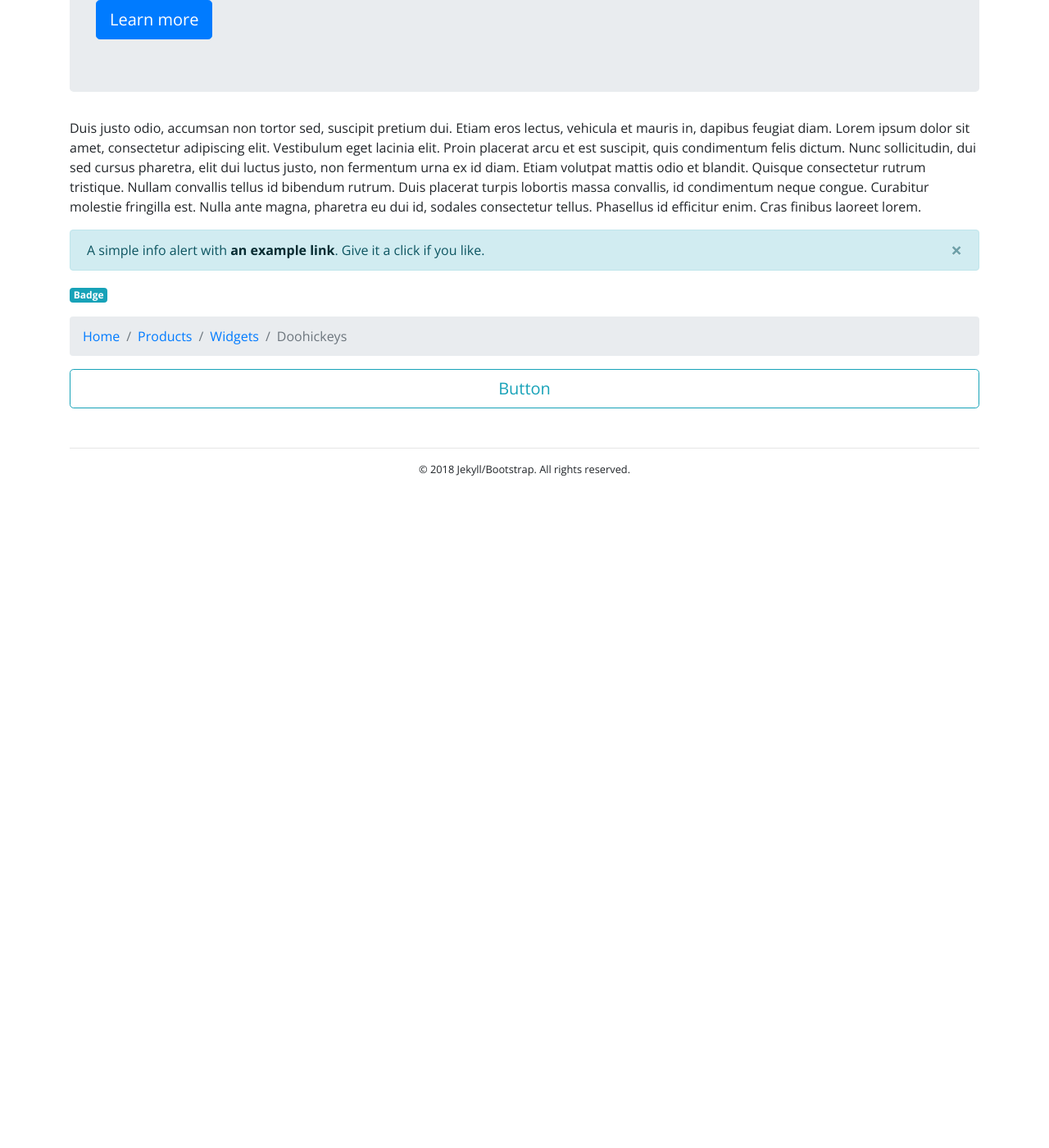
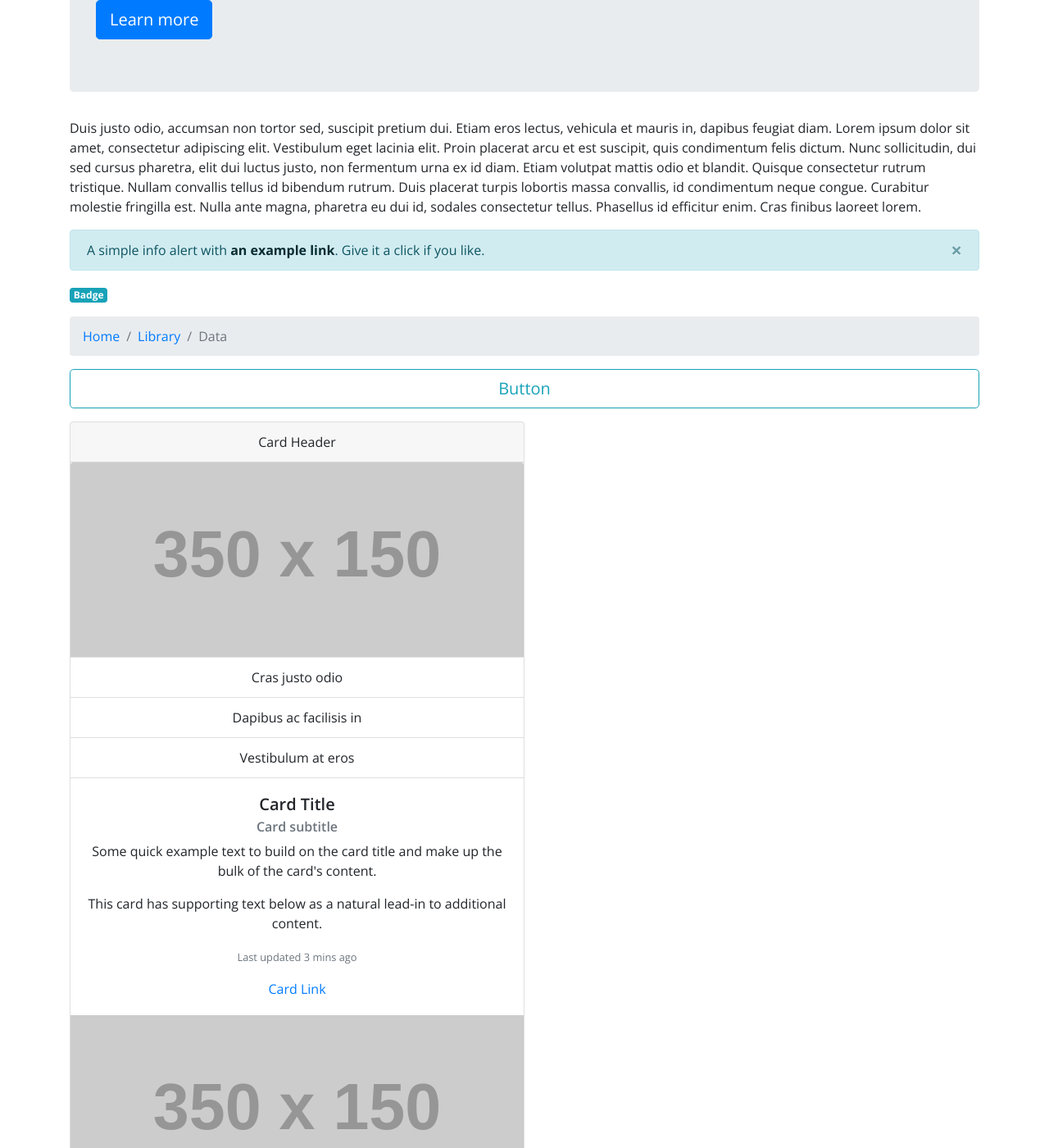
Before and after one commit to robertlove/jekyll-bootstrap, a Jekyll site: the page built from index.md, in a window 1280 px wide and 1400 px high, scrolled down 362 px. Shown: the whole window at 82% size. Built offline with Jekyll 4.4.1, drawn with Linux system fonts in a browser that asks for light colours; our own code applies the rules of GitHub Pages for plain Markdown files; before the commit the page ends 992 px from its top, so only the background shows below that.

Commit message:
Card component

```diff
--- a/_includes/components/breadcrumb.html
+++ b/_includes/components/breadcrumb.html
@@ -1,7 +1,7 @@
 <nav aria-label="breadcrumb">
   <ol class="breadcrumb">
     {% for item in include.items %}
-      {% if item.url == include.items.last.url || !item.url %}
+      {% if forloop.last == true %}
         <li class="breadcrumb-item active" aria-current="page">{{ item.name }}</li>
       {% else %}
         <li class="breadcrumb-item"><a href="{{ item.url | prepend: site.baseurl }}">{{ item.name }}</a></li>
--- /dev/null
+++ b/_includes/components/card.html
@@ -0,0 +1,53 @@
+{% assign class = "card" %}
+{% assign style = "" %}
+
+{% if include.style %}
+  {% assign style = style | append: ' style="' | append: include.style | append: '"' %}
+{% endif %}
+
+{% if include.width %}
+  {% assign class = class | append: " w-" | append: include.width %}
+{% endif %}
+
+{% if include.text-align %}
+  {% assign class = class | append: " text-" | append: include.text-align %}
+{% endif %}
+
+<div class="{{ class }}"{{ style }}>
+  {% if include.header %}
+    <div class="card-header">{{ include.header }}</div>
+  {% endif %}
+  {% if include.img-top %}
+    <img class="card-img-top" src="{{ include.img-top }}" alt="{{ include.img-top-alt }}">
+  {% endif %}
+  {% if include.list-group %}
+    <ul class="list-group list-group-flush">
+      {% for item in include.list-group %}
+        <li class="list-group-item">{{ item }}</li>
+      {% endfor %}
+    </ul>
+  {% endif %}
+  {% if include.body %}
+    <div class="card-body">
+      {% if include.title %}
+        <h5 class="card-title">{{ include.title }}</h5>
+      {% endif %}
+      {% if include.subtitle %}
+        <h6 class="card-subtitle mb-2 text-muted">{{ include.subtitle }}</h6>
+      {% endif %}
+      {% if include.text %}
+        <p class="card-text">{{ include.text }}</p>
+      {% endif %}
+      {{ include.body }}
+      {% if include.link %}
+        <a href="{{ include.link }}" class="card-link">{{ include.link-text }}</a>
+      {% endif %}
+    </div>
+  {% endif %}
+  {% if include.img-bottom %}
+    <img class="card-img-bottom" src="{{ include.img-bottom }}" alt="{{ include.img-bottom-alt }}">
+  {% endif %}
+  {% if include.footer %}
+    <div class="card-footer">{{ include.footer }}</div>
+  {% endif %}
+</div>
--- a/index.md
+++ b/index.md
@@ -1,14 +1,18 @@
 ---
 title: Home
-breadcrumbs:
+
+breadcrumb_items:
   - name: Home
     url: /
-  - name: Products
-    url: /products
-  - name: Widgets
-    url: /products/widgets
-  - name: Doohickeys
-    url: /products/widgets/doohickeys
+  - name: Library
+    url: /library
+  - name: Data
+    url: /library/data
+
+list_group:
+  - Cras justo odio
+  - Dapibus ac facilisis in
+  - Vestibulum at eros
 ---
 
 <div class="jumbotron">
@@ -47,3 +51,22 @@ Duis justo odio, accumsan non tortor sed, suscipit pretium dui. Etiam eros lectu
   block="true"
   state="active"
 %}
+
+{% include components/card.html
+  style="width: 20rem"
+  width="50"
+  text-align="center"
+  header="Card Header"
+  title="Card Title"
+  subtitle="Card subtitle"
+  text="Some quick example text to build on the card title and make up the bulk of the card's content."
+  link="#"
+  link-text="Card Link"
+  body="<p class='card-text'>This card has supporting text below as a natural lead-in to additional content.</p><p class='card-text'><small class='text-muted'>Last updated 3 mins ago</small></p>"
+  footer="Card Footer"
+  img-top="https://via.placeholder.com/350x150"
+  img-top-alt="Card Top Image"
+  img-bottom="https://via.placeholder.com/350x150"
+  img-bottom-alt="Card Bottom Image"
+  list-group=page.list_group
+%}
```
Also changed, not shown: other parts of index.md (+1 -1 lines).
